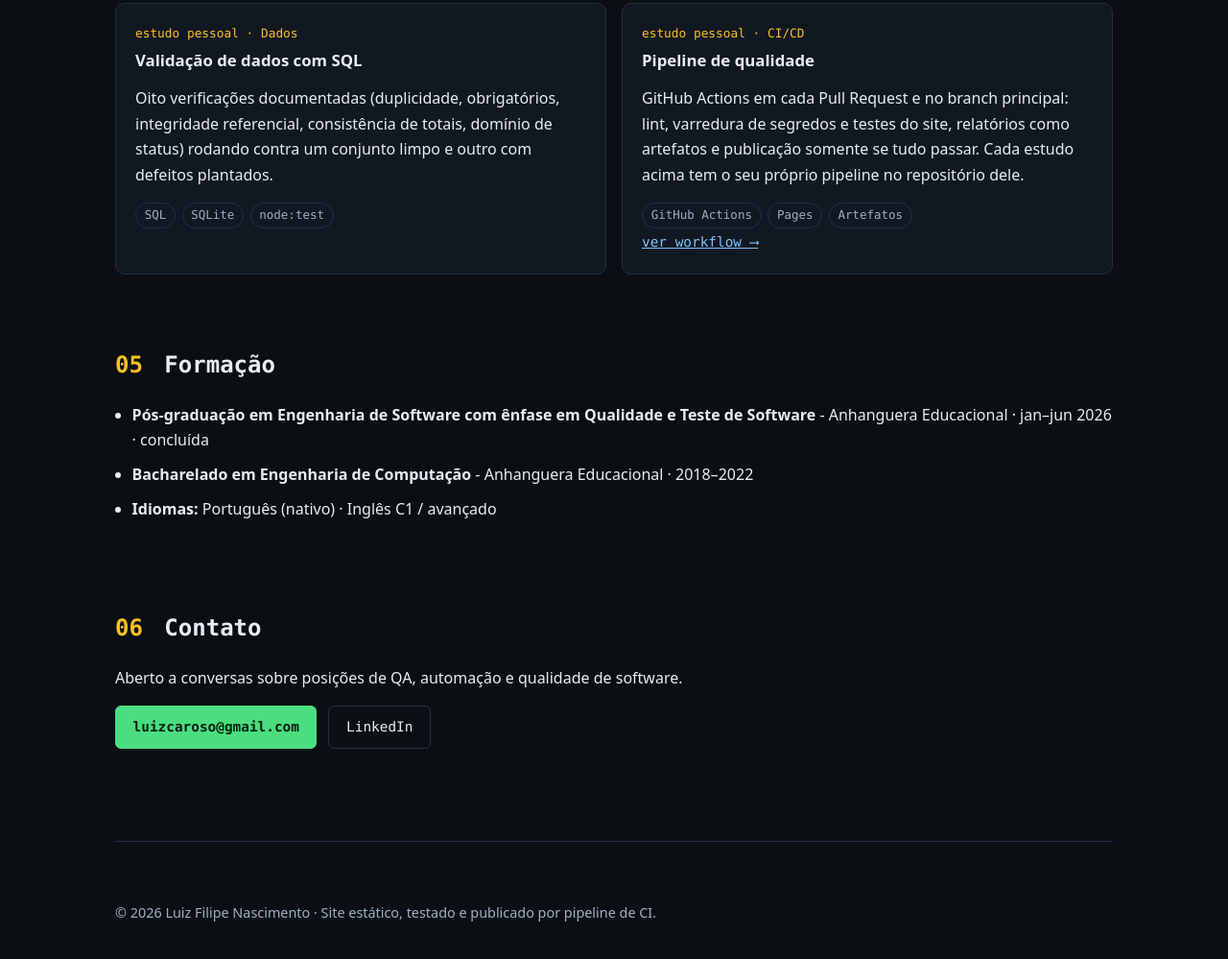
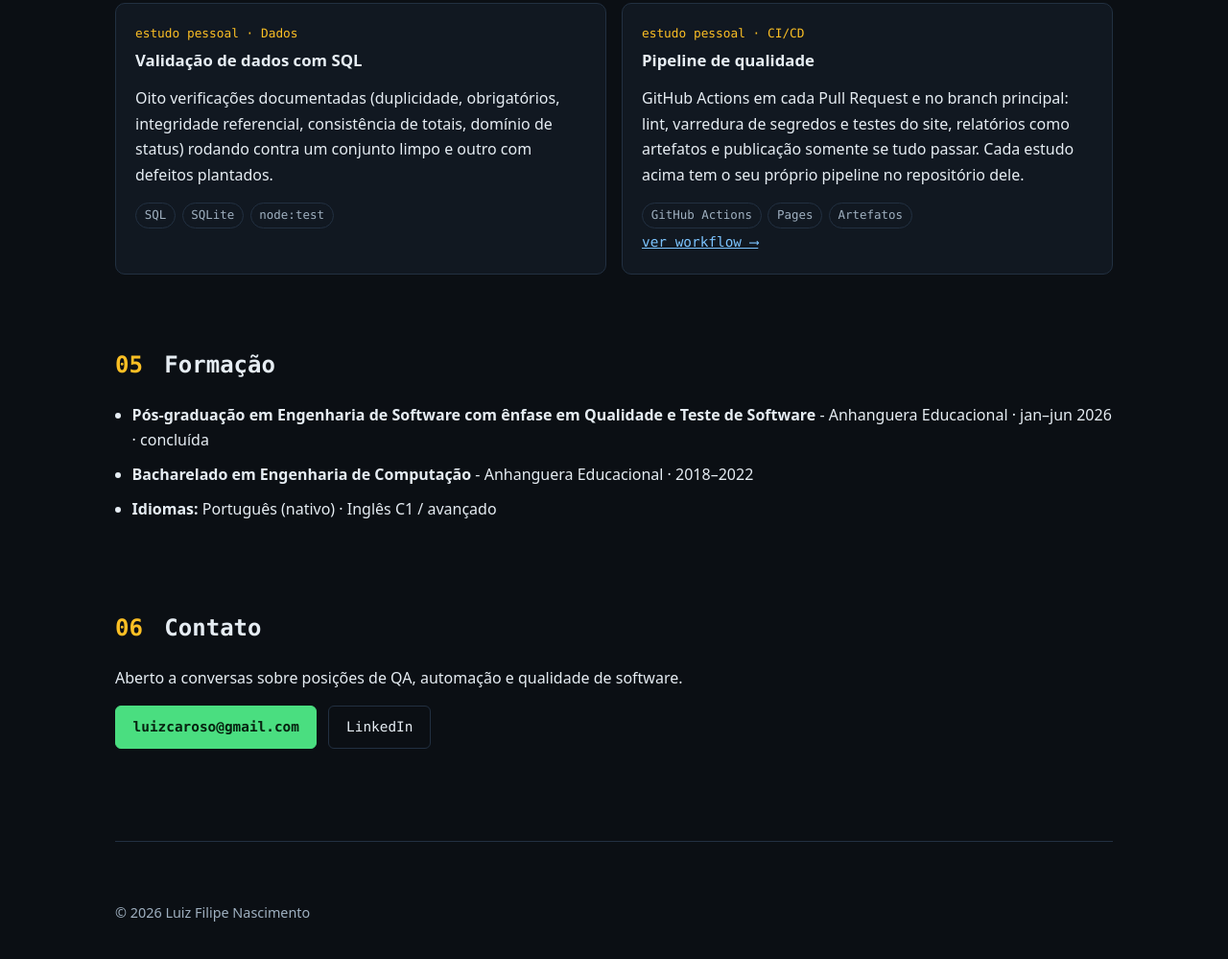
Before and after one commit to Lu1z-Filipe/luiz-filipe-portfolio, a website built with Vite: page site/index.html in a window 1280 px wide. Shown: the part 3155-4154 px from the top of the page at 96% size. Built offline with nearby package versions, Linux system fonts and the light colour scheme; no server answers.

Commit message:
docs(site): simplifica o rodape

```diff
--- a/site/index.html
+++ b/site/index.html
@@ -275,7 +275,7 @@
     </main>
 
     <footer class="wrap foot">
-      <p>© <span id="year">2026</span> Luiz Filipe Nascimento · Site estático, testado e publicado por pipeline de CI.</p>
+      <p>© <span id="year">2026</span> Luiz Filipe Nascimento</p>
     </footer>
   </body>
 </html>
```
